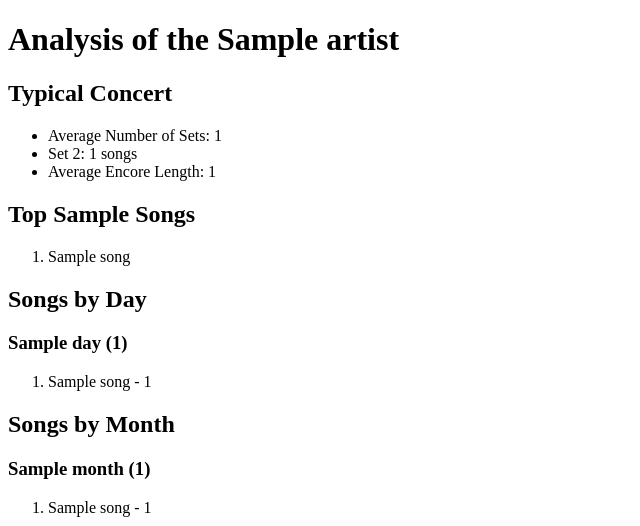
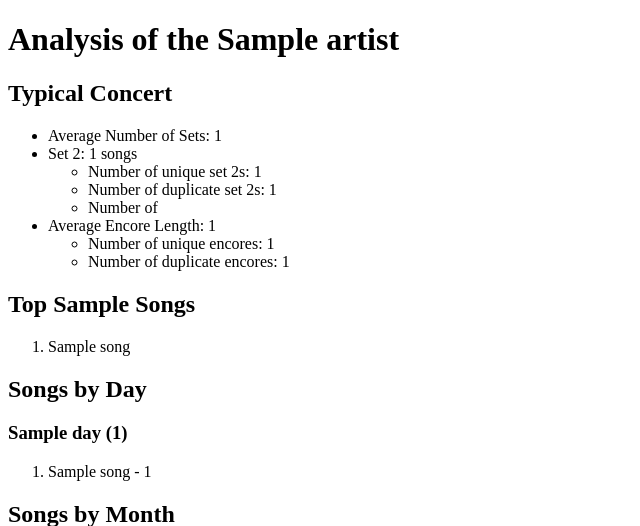
Before and after one commit to ehmurray8/DeadAnalysis, a Python web app: template templates/output_template.jinja2 in a window 1280 px wide. Shown: the top 526 px of the page, without its empty margins (0-640 px from the left). Run offline with Jinja, Linux system fonts and the light colour scheme; the template is opened without the code that fills it: most values are stand-ins (such as "Sample title", 1, 10 or a date in 2020).

Commit message:
Added addtl set info to the output template.

```diff
--- a/music.py
+++ b/music.py
@@ -51,6 +51,8 @@ class MusicData(object):
             if len(concert.encores):
                 encore_length.append(len(concert.encores))
                 encores[concert.encores] += 1
+            else:
+                encore_length.append(0)
 
         common_sets = [[] for _ in range(usual_num_sets)]
         num_multiple_encores = 0
--- a/templates/output_template.jinja2
+++ b/templates/output_template.jinja2
@@ -11,8 +11,17 @@
       <li>Average Number of Sets: {{ num_sets }}</li>
       {% for i, set_length in set_lengths %}
         <li>Set {{ i + 1 }}: {{ set_length }} songs</li>
+         <ul>
+          <li>Number of unique set {{ i + 1}}s: {{ num_solo_sets[i] }}</li>
+          <li>Number of duplicate set {{ i + 1}}s: {{ num_multiple_sets[i] }}</li>
+          <li>Number of </li>
+         </ul>
       {% endfor %}
     <li>Average Encore Length: {{ encore_length }}</li>
+      <ul>
+        <li>Number of unique encores: {{ num_solo_encores }}</li>
+        <li>Number of duplicate encores: {{ num_multiple_encores }}</li>
+      </ul>
     </ul>
     <h2>Top {{top_songs}} Songs</h2>
     <ol>
```
Also changed, not shown: main.py (+7 -0 lines).
